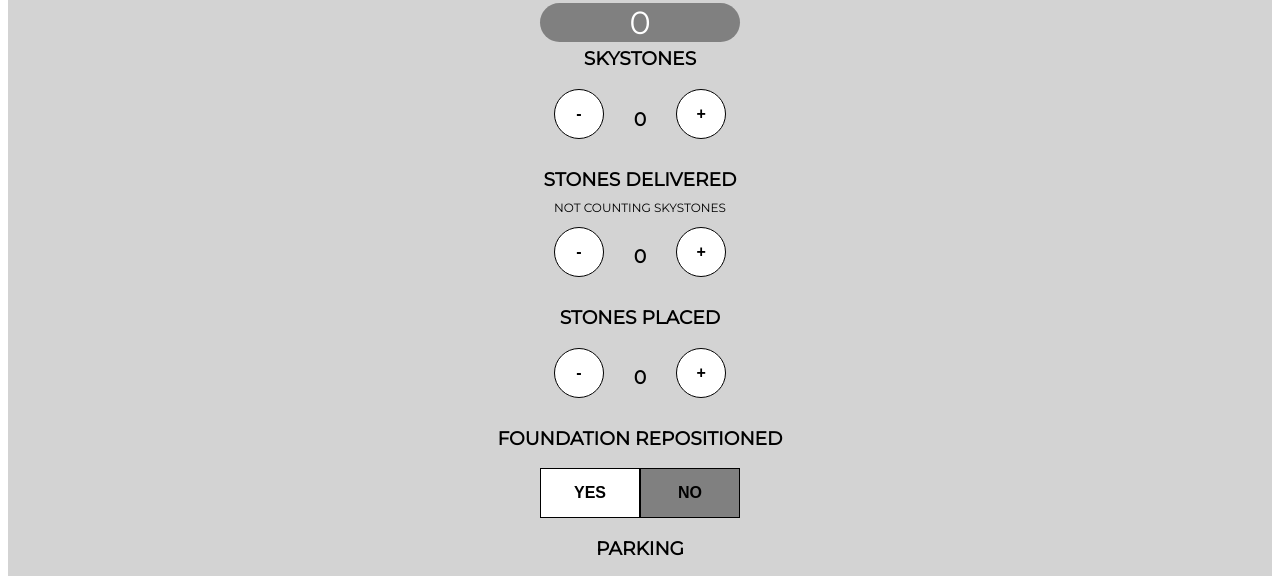
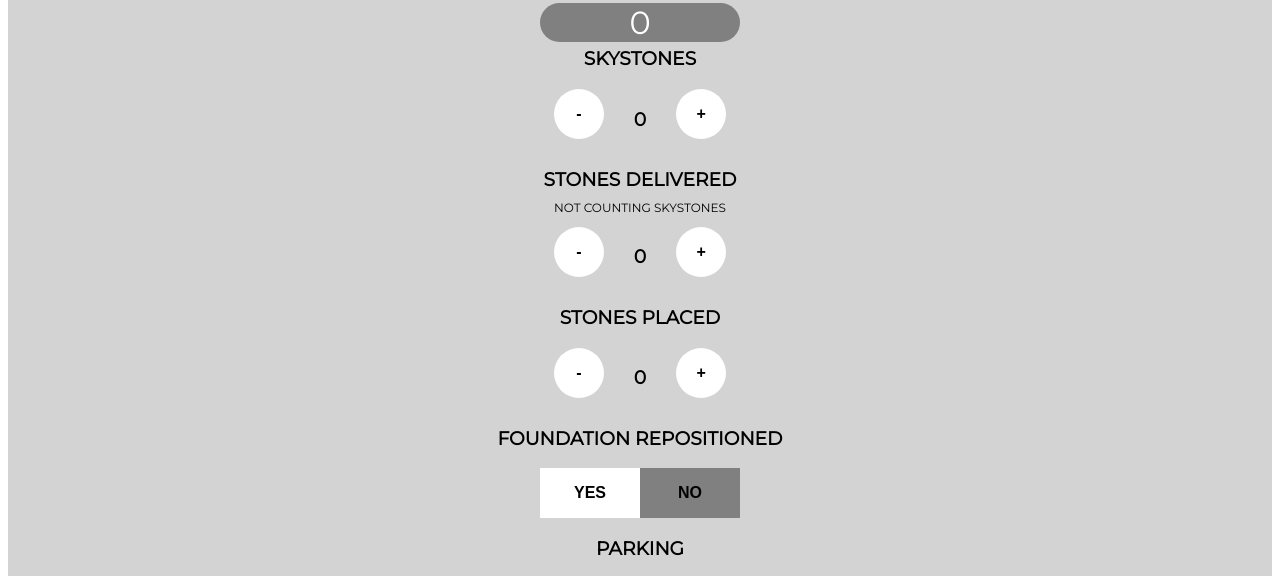
Before and after one commit to AdvaithNair/skystone-scoring, a plain HTML site: page index.html in a window 1280 px wide. Shown: the part 177-753 px from the top of the page. Drawn offline with Linux system fonts and the light colour scheme.

Commit message:
UI fixes

```diff
--- a/assets/css/main.css
+++ b/assets/css/main.css
@@ -1,3 +1,8 @@
+html {
+  -ms-touch-action: manipulation;
+  touch-action: manipulation;
+}
+
 h1 {
   color: white;
   font-size: 300%;
@@ -62,7 +67,7 @@ body {
 }
 
 #add {
-  border: 1px solid black;
+  border: none;
   background-color: white;
   font-size: 16px;
   text-align: center;
@@ -78,7 +83,7 @@ body {
 }
 
 .btn {
-  border: 1px solid black;
+  border: none;
   background-color: white;
   font-size: 16px;
   text-align: center;
```
